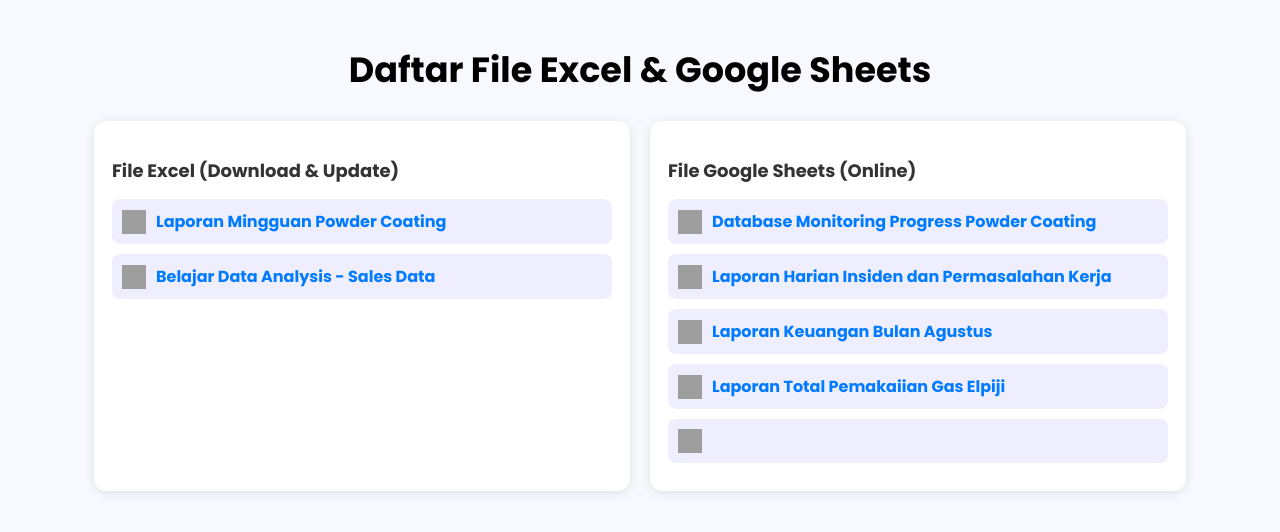
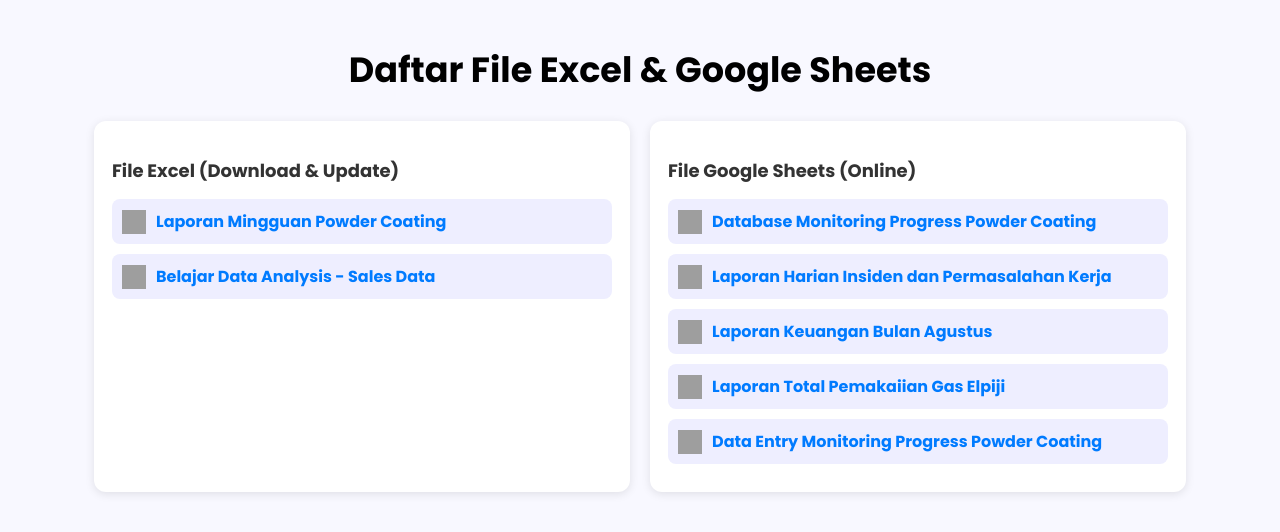
Before and after one commit to RMJ090/web-icon-excel, a plain HTML site: page index.html in a window 1280 px wide. Drawn offline with Linux system fonts and the light colour scheme; grey boxes are pictures that could not be loaded.

Commit message:
Update index.html

```diff
--- a/index.html
+++ b/index.html
@@ -110,6 +110,7 @@
 
       <a href="https://forms.gle/6NETSTFPdGQA6gUk9"target="_blank" class="link-box">
         <img src="https://cdn-icons-png.flaticon.com/512/2991/2991110.png" alt="Google Forms">
+        Data Entry Monitoring Progress Powder Coating
       </a>
 
     </div>
```
